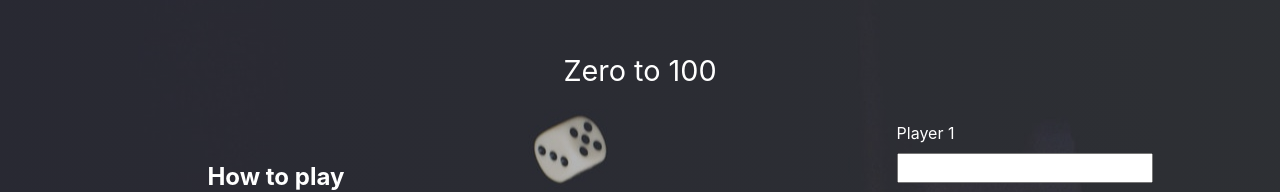
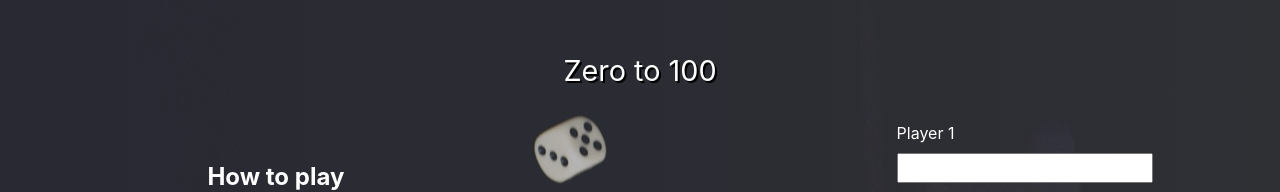
Before and after one commit to Wesssz/angular-zero-to-hundred, an Angular app: page / in a window 1280 px wide. Shown: the part 163-355 px from the top of the page. Built offline with nearby package versions, Linux system fonts and the light colour scheme.

Commit message:
Added shadow to title

```diff
--- a/src/app/app.component.css
+++ b/src/app/app.component.css
@@ -1,6 +1,7 @@
 .app-title {
   font-size: 1.8em;
   padding-bottom: 1em;
+  text-shadow: 2px 2px black;
 }
 
 .app-text-container {
```
